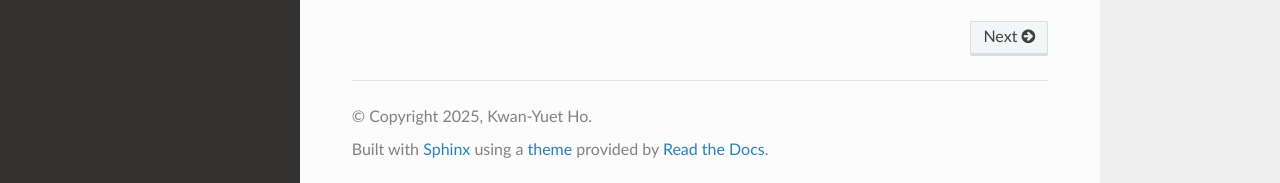
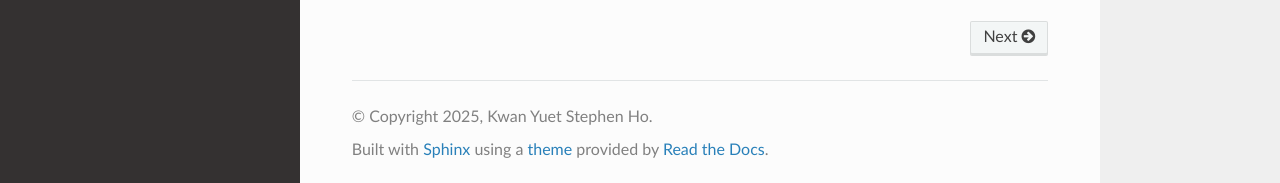
Before and after one commit to stephenhky/npdict, a Sphinx documentation site: the page built from docs/index.rst, in a window 1280 px wide and 1379 px high. Shown: the part 1193-1376 px from the top of the window. Built offline with Sphinx 7.4.7 and the Read the Docs theme 3.1.0, drawn with Linux system fonts in a browser that asks for light colours.

Commit message:
update my name due to US naturalization

```diff
--- a/docs/conf.py
+++ b/docs/conf.py
@@ -11,8 +11,8 @@ sys.path.insert(0, os.path.abspath('..'))
 # https://www.sphinx-doc.org/en/master/usage/configuration.html#project-information
 
 project = 'npdict'
-copyright = '2025, Kwan-Yuet Ho'
-author = 'Kwan-Yuet Ho'
+copyright = '2025, Kwan Yuet Stephen Ho'
+author = 'Kwan Yuet Stephen Ho'
 
 # The version info for the project you're documenting, acts as replacement for
 # |version| and |release|, also used in various other places throughout the
```
